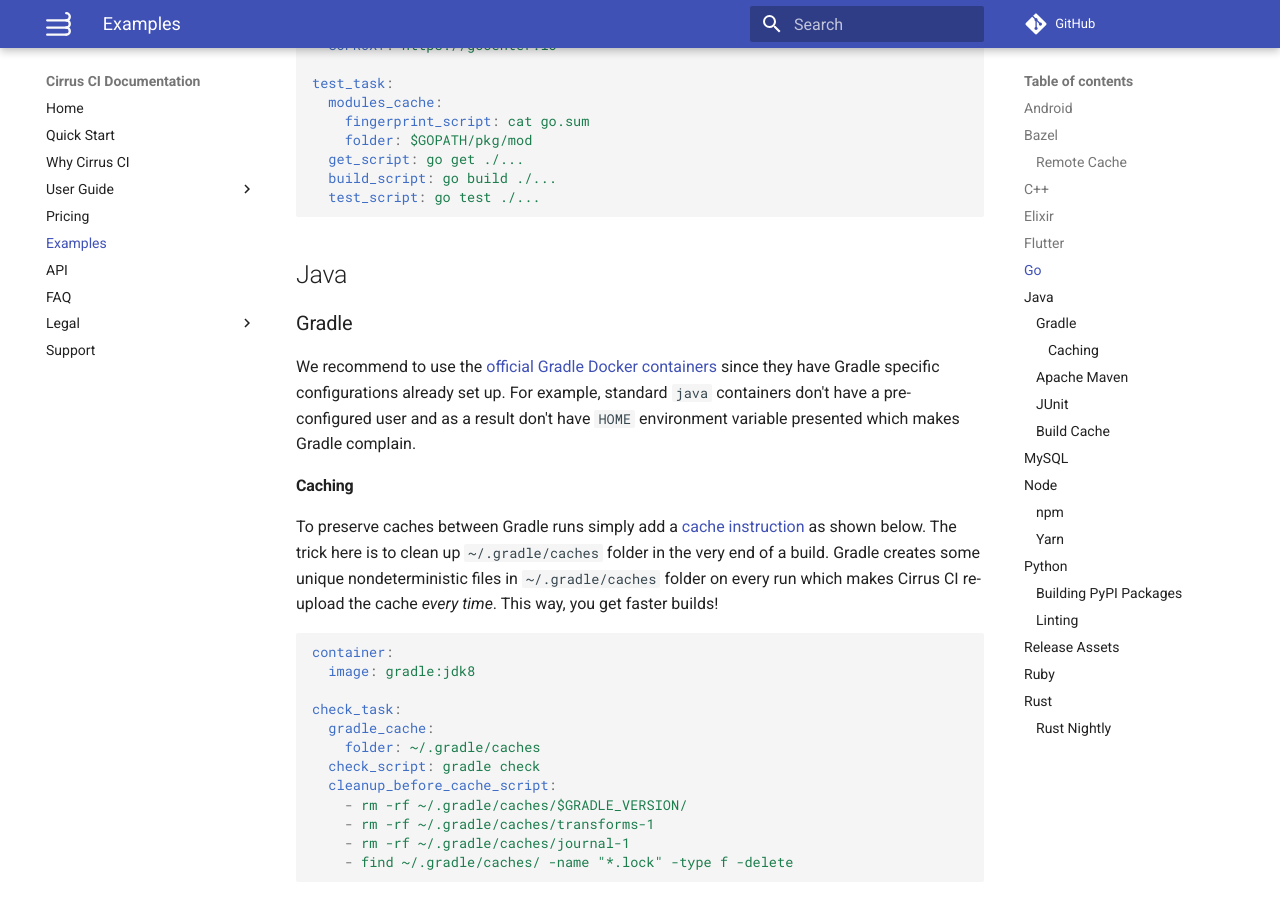
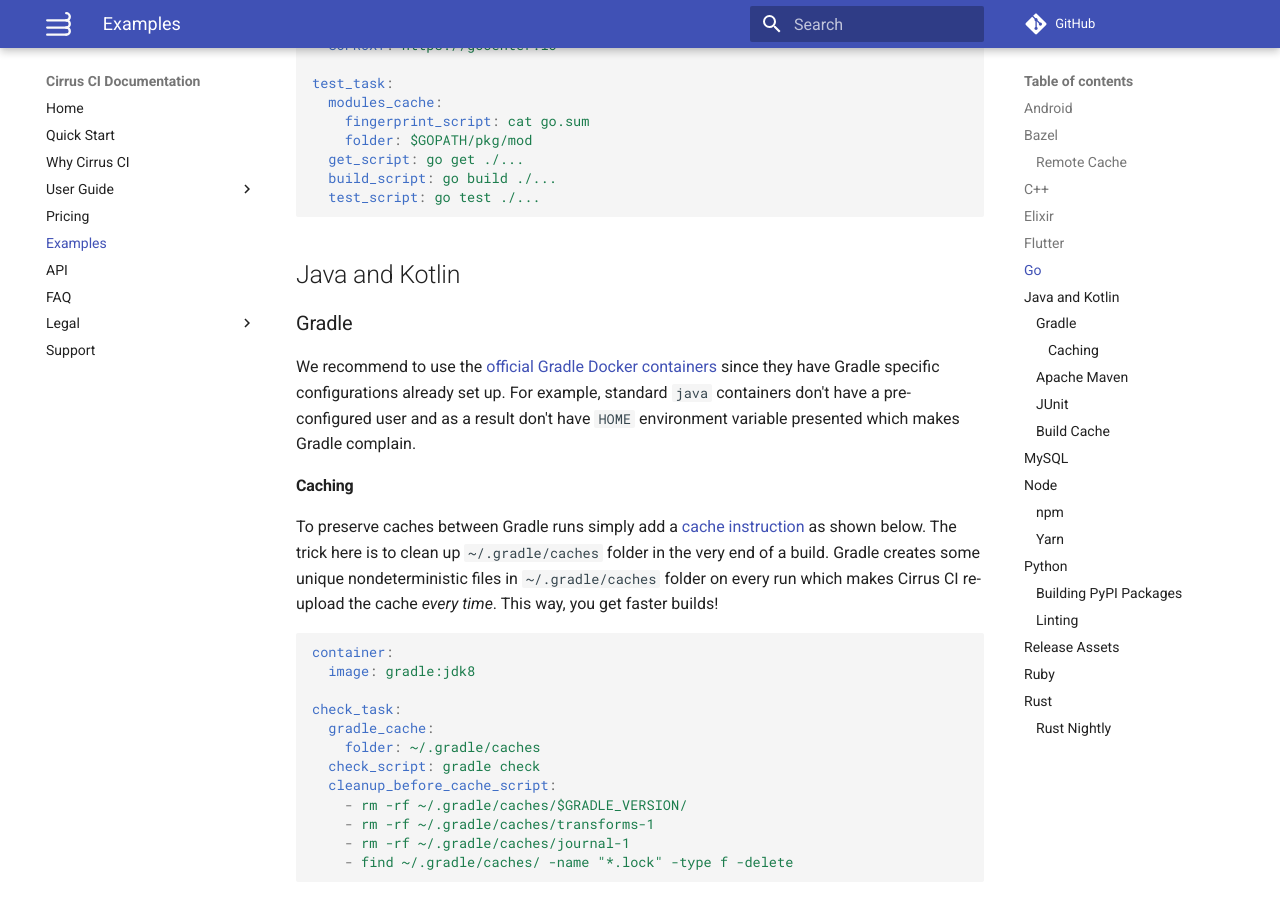
Before and after one commit to cirruslabs/cirrus-ci-docs, an MkDocs documentation site: the page built from docs/examples.md, in a window 1280 px wide and 900 px high, scrolled down 2873 px. Built offline with MkDocs 1.6.1 and Material for MkDocs 9.7.7, drawn with Linux system fonts in a browser that asks for light colours; comment, search, counter and statistics services are not loaded.

Commit message:
Update examples.md

````diff
--- a/docs/examples.md
+++ b/docs/examples.md
@@ -139,7 +139,7 @@ test_task:
   test_script: go test ./...
 ```
 
-## Java
+## Java and Kotlin
 
 ### Gradle
 
````
